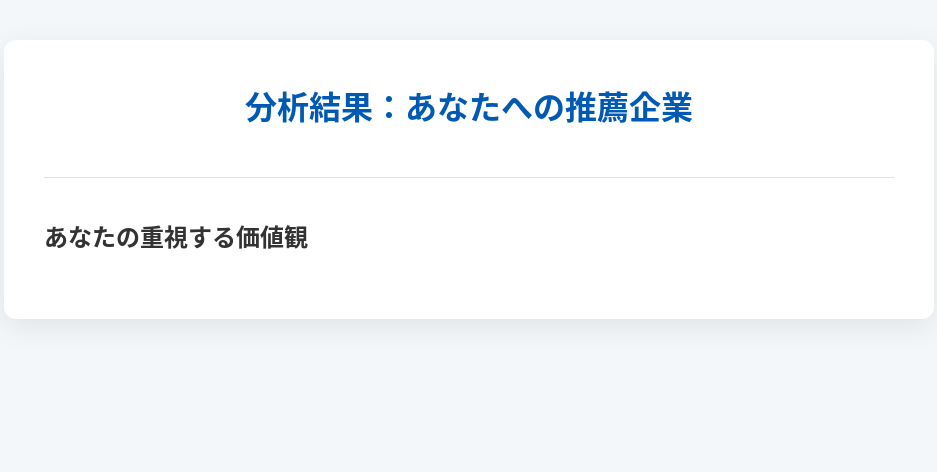
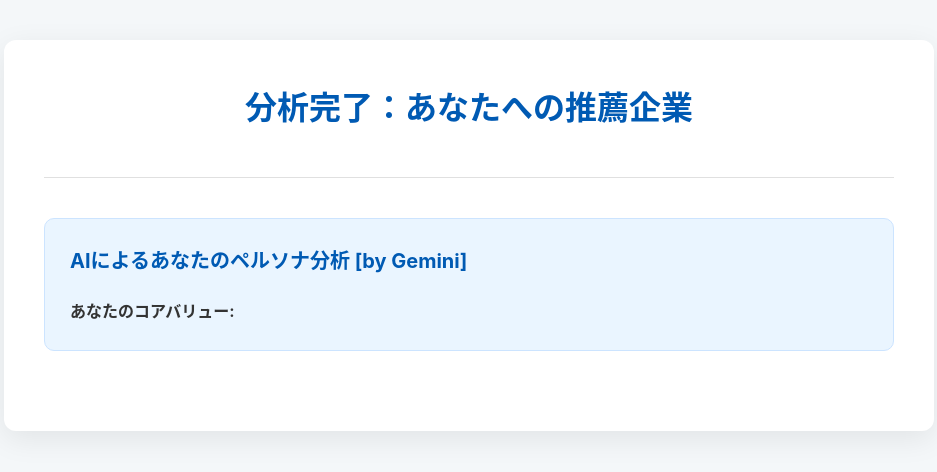
Before and after one commit to NSDKIT/matching_company, a plain HTML site: page results.html in a window 1280 px wide. Shown: the whole page, without its empty margins (171-1108 px from the left). Drawn offline with Linux system fonts and the light colour scheme; sample sign-in values are in the browser's storage.

Commit message:
Update results.html

```diff
--- a/results.html
+++ b/results.html
@@ -8,21 +8,26 @@
 </head>
 <body>
     <div class="container">
-        <div class="header">
-            <h1>分析結果：あなたへの推薦企業</h1>
-        </div>
+        <header class="header">
+            <h1>分析完了：あなたへの推薦企業</h1>
+        </header>
 
-        <div class="profile-summary">
-            <h2>あなたの重視する価値観</h2>
-            <ul id="profile-summary-list">
-                <!-- JavaScriptによって動的に挿入されます -->
-            </ul>
-        </div>
+        <section class="persona-section">
+            <h2>AIによるあなたのペルソナ分析 [by Gemini]</h2>
+            <div id="persona-summary">
+                <!-- `results.js`によって挿入 -->
+            </div>
+            <div class="value-tags">
+                <strong>あなたのコアバリュー:</strong>
+                <div id="core-values-tags">
+                    <!-- `results.js`によって挿入 -->
+                </div>
+            </div>
+        </section>
 
-        <div id="recommendation-results">
-            <!-- JavaScriptによって推薦企業カードが動的に挿入されます -->
-        </div>
-
+        <section id="recommendation-results">
+            <!-- `results.js`によって推薦企業カードが挿入 -->
+        </section>
     </div>
     <script src="results.js"></script>
 </body>
```
